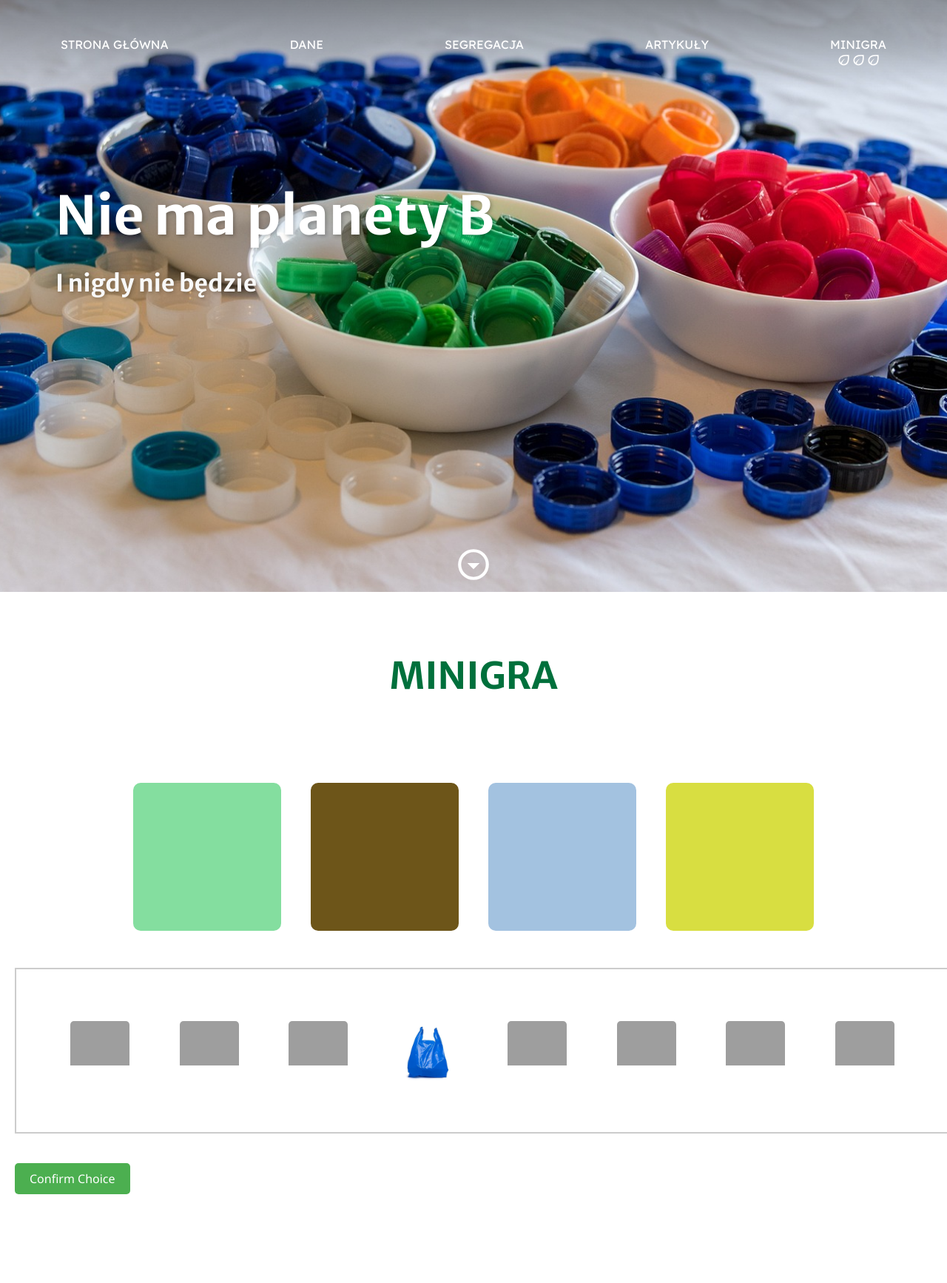
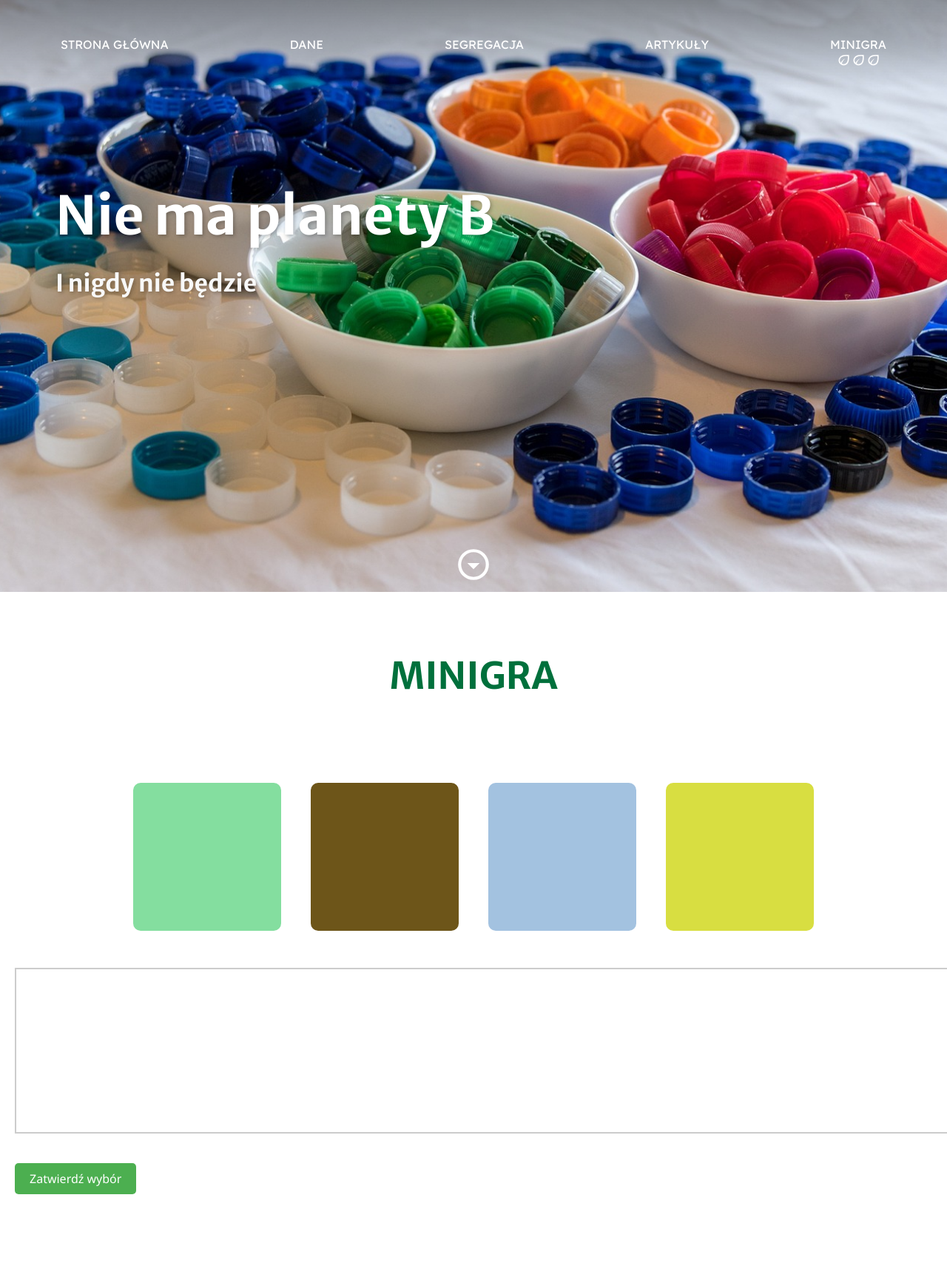
Before and after one commit to Izydor123/hack_heroes_zgloszenie, a Flask app: page /minigra in a window 1280 px wide. Shown: the top 1734 px of the page at 74% size. Run offline with Flask 3, Linux system fonts and the light colour scheme; parts of the project's set-up code (start-up, migrations or seed data) failed here and were passed over; grey boxes are pictures that could not be loaded.

Commit message:
Add files via upload

```diff
--- a/templates/dane.html
+++ b/templates/dane.html
@@ -1,3 +1,4 @@
+
 <!DOCTYPE html>
 <html lang="pl">
 
--- a/templates/minigra.html
+++ b/templates/minigra.html
@@ -83,25 +83,25 @@
                 <div id="dropZone4" class="dropzone" value="3"></div>
             </section>
             <div id="draggableContainer" class="draggable-container">
-                <div id="draggableItem3" class="draggable" draggable="true" value="2"></div>
-                <div id="draggableItem1" class="draggable" draggable="true" value="0"></div>
-                <div id="draggableItem2" class="draggable" draggable="true" value="1"></div>
-                <div id="draggableItem4" class="draggable" draggable="true" value="3"></div>
-                <div id="draggableItem7" class="draggable" draggable="true" value="2"></div>
-                <div id="draggableItem5" class="draggable" draggable="true" value="0"></div>
-                <div id="draggableItem6" class="draggable" draggable="true" value="1"></div>
-                <div id="draggableItem8" class="draggable" draggable="true" value="3"></div>
+                <div id="draggableItem3" class="dragable" draggable="true" value="2"></div>
+                <div id="draggableItem1" class="dragable" draggable="true" value="0"></div>
+                <div id="draggableItem2" class="dragable" draggable="true" value="1"></div>
+                <div id="draggableItem4" class="dragable" draggable="true" value="3"></div>
+                <div id="draggableItem7" class="dragable" draggable="true" value="2"></div>
+                <div id="draggableItem5" class="dragable" draggable="true" value="0"></div>
+                <div id="draggableItem6" class="dragable" draggable="true" value="1"></div>
+                <div id="draggableItem8" class="dragable" draggable="true" value="3"></div>
             </div>
 
             <section>
-                <button id="confirmButton">Confirm Choice</button>
+                <button id="confirmButton">Zatwierdź wybór</button>
             </section>
         </section>
         <div id="result-modal" class="modal">
             <div class="modal-content">
-                <h2>Quiz Results</h2>
+                <h2>Wynik</h2>
                 <p id="modal-message"></p>
-                <button onclick="closeModal()">Close</button>
+                <button onclick="closeModal()">Zamknij</button>
             </div>
         </div>
     <!-- <section class="classicSection siteWidth currentPosition wow fadeIn" data-wow-duration="1s">
```
Also changed, not shown: templates/index.html (+4 -3 lines), templates/segregacja.html (line endings or trailing spaces).
